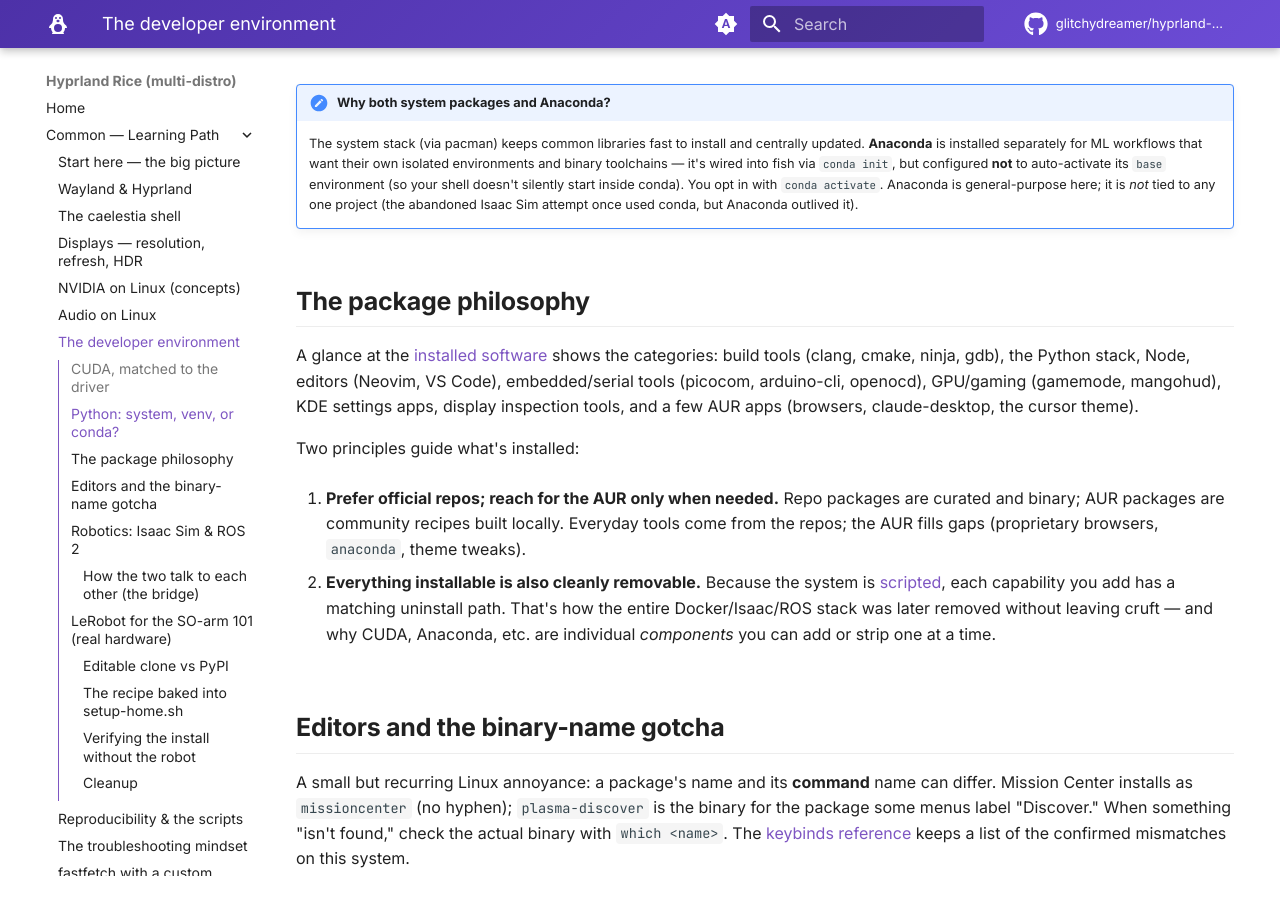
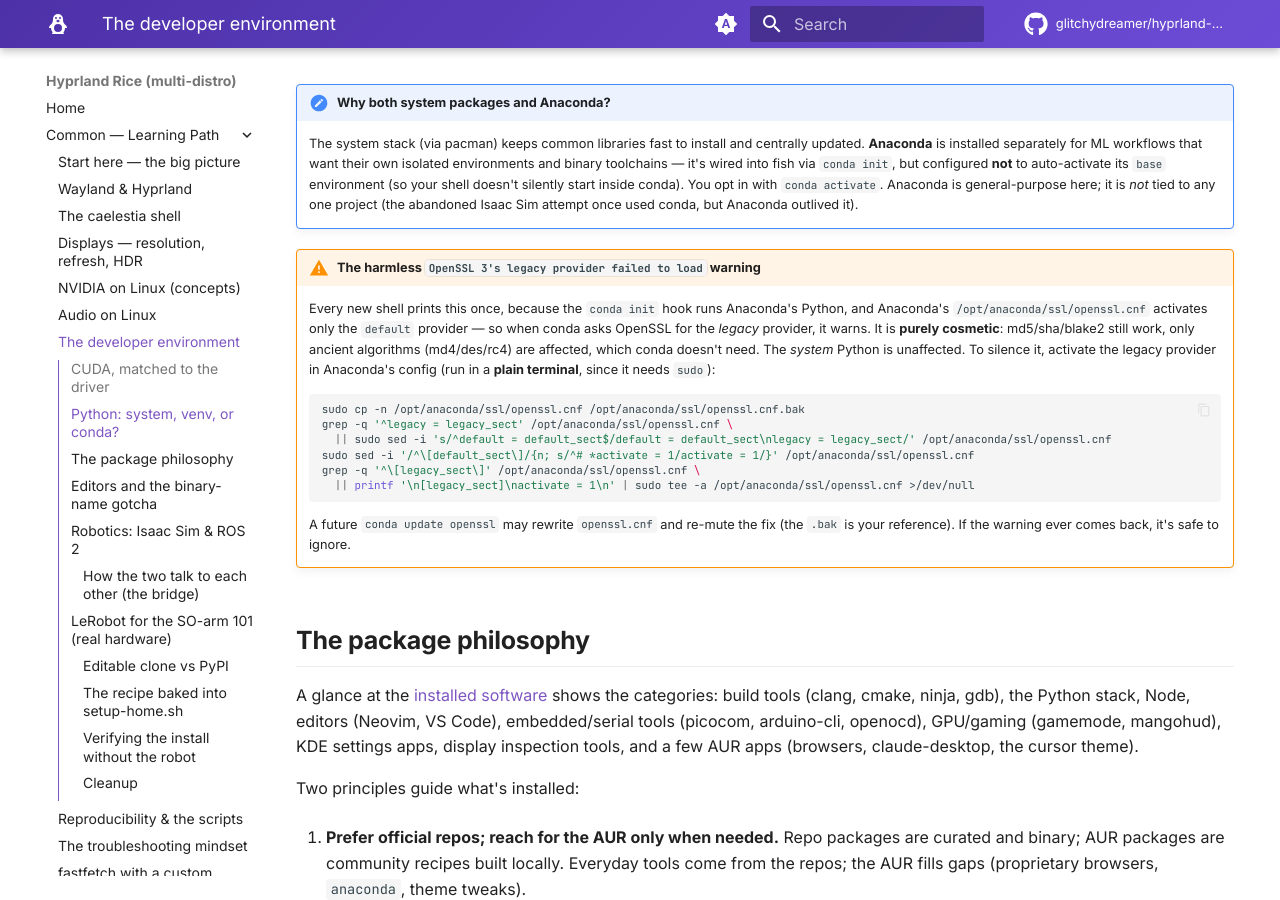
Before and after one commit to glitchydreamer/arch-hyprland-setup, an MkDocs documentation site: the page built from docs/common/dev-environment.md, in a window 1280 px wide and 900 px high, scrolled down 1918 px. Built offline with MkDocs 1.6.1 and Material for MkDocs 9.7.7, drawn with Linux system fonts in a browser that asks for light colours; comment, search, counter and statistics services are not loaded.

Commit message:
docs: add CLAUDE.md operating guide + Anaconda OpenSSL legacy-provider fix
- CLAUDE.md: portable operating habits for any agent in this repo (sync,
  docs-in-sync-with-code, script shape) plus environment gotchas (sudo via
  a real terminal vs the faillock trap, NVIDIA-580 pin, caelestia-owned files).
- dev-environment.md: document the harmless conda "OpenSSL 3's legacy provider
  failed to load" warning and the reproducible fix to silence it.

Co-Authored-By: Claude Opus 4.8 <noreply@anthropic.com>

````diff
--- a/docs/common/dev-environment.md
+++ b/docs/common/dev-environment.md
@@ -61,6 +61,28 @@ approaches, and this machine uses a mix deliberately:
     with `conda activate`. Anaconda is general-purpose here; it is *not* tied to
     any one project (the abandoned Isaac Sim attempt once used conda, but
     Anaconda outlived it).
+
+!!! warning "The harmless `OpenSSL 3's legacy provider failed to load` warning"
+    Every new shell prints this once, because the `conda init` hook runs
+    Anaconda's Python, and Anaconda's `/opt/anaconda/ssl/openssl.cnf` activates
+    only the `default` provider — so when conda asks OpenSSL for the *legacy*
+    provider, it warns. It is **purely cosmetic**: md5/sha/blake2 still work, only
+    ancient algorithms (md4/des/rc4) are affected, which conda doesn't need. The
+    *system* Python is unaffected. To silence it, activate the legacy provider in
+    Anaconda's config (run in a **plain terminal**, since it needs `sudo`):
+
+    ```sh
+    sudo cp -n /opt/anaconda/ssl/openssl.cnf /opt/anaconda/ssl/openssl.cnf.bak
+    grep -q '^legacy = legacy_sect' /opt/anaconda/ssl/openssl.cnf \
+      || sudo sed -i 's/^default = default_sect$/default = default_sect\nlegacy = legacy_sect/' /opt/anaconda/ssl/openssl.cnf
+    sudo sed -i '/^\[default_sect\]/{n; s/^# *activate = 1/activate = 1/}' /opt/anaconda/ssl/openssl.cnf
+    grep -q '^\[legacy_sect\]' /opt/anaconda/ssl/openssl.cnf \
+      || printf '\n[legacy_sect]\nactivate = 1\n' | sudo tee -a /opt/anaconda/ssl/openssl.cnf >/dev/null
+    ```
+
+    A future `conda update openssl` may rewrite `openssl.cnf` and re-mute the fix
+    (the `.bak` is your reference). If the warning ever comes back, it's safe to
+    ignore.
 
 ## The package philosophy
 
````
Also changed, not shown: CLAUDE.md (added, +45 -0 lines).
